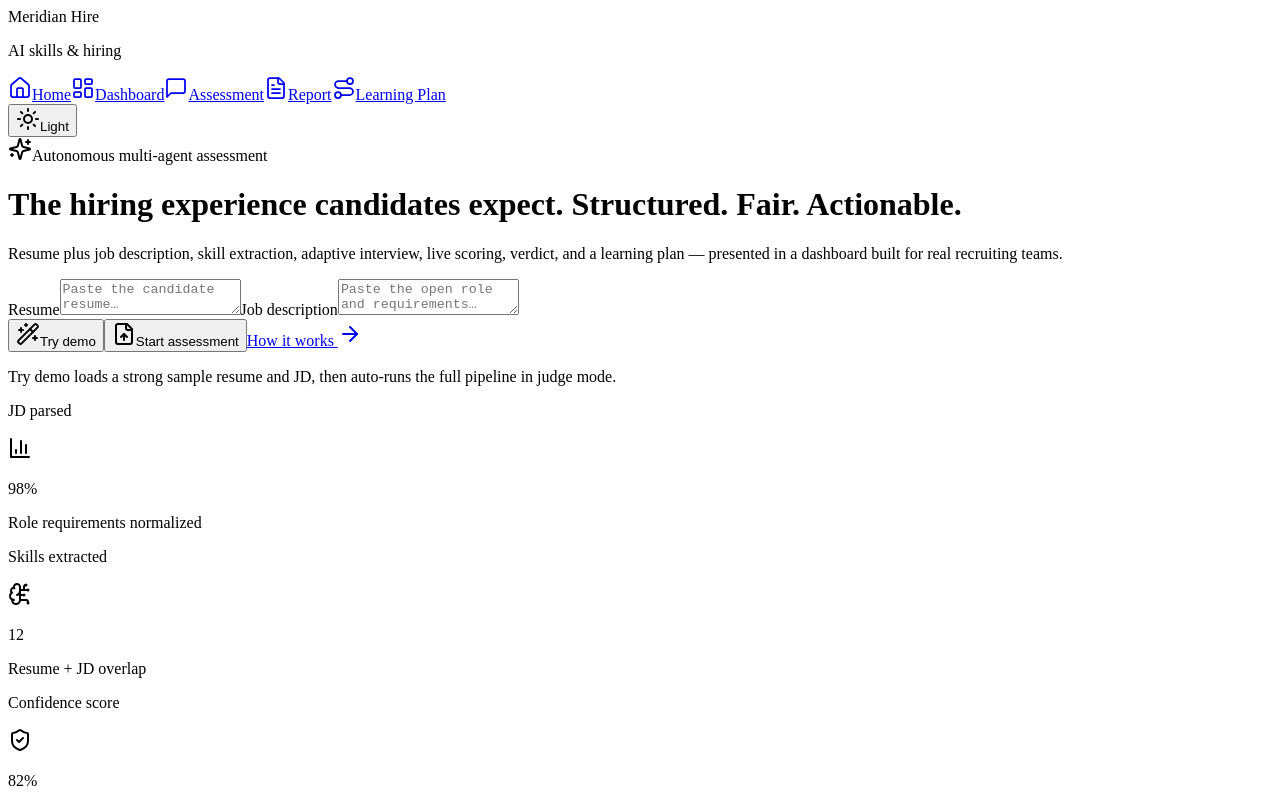
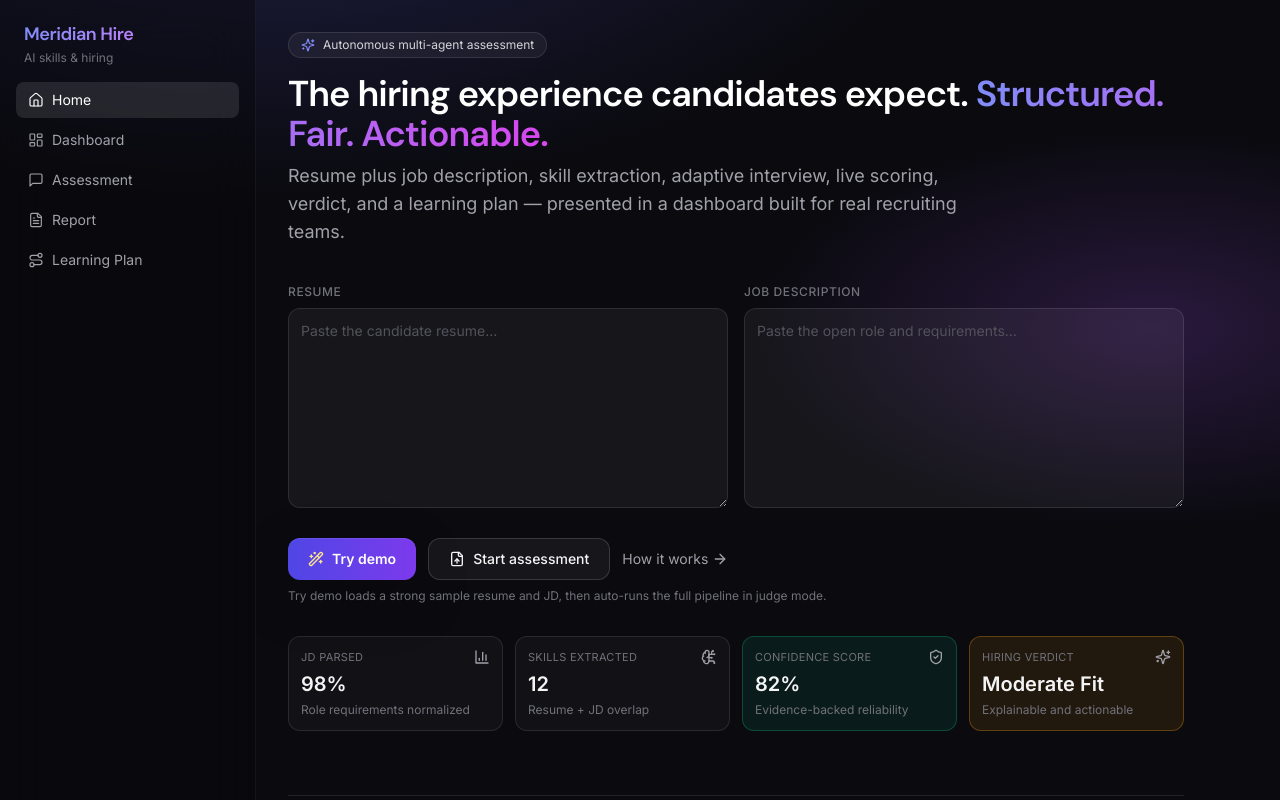
Before and after one commit to abhiramyadav22/MeridianHire-AI, a React (Vite) app in the folder client/: page / in a window 1280 px wide. Shown: the top 800 px of the page. Built offline with nearby package versions, Linux system fonts and the light colour scheme.

Commit message:
update routing + session + main fix

```diff
--- a/client/src/App.jsx
+++ b/client/src/App.jsx
@@ -1,5 +1,4 @@
 import { Routes, Route, Navigate } from 'react-router-dom';
-
 import { Shell } from './components/Layout/Shell';
 import Home from './pages/Home';
 import DashboardPage from './pages/DashboardPage';
--- a/client/src/main.jsx
+++ b/client/src/main.jsx
@@ -1,16 +1,19 @@
 import React from 'react';
 import ReactDOM from 'react-dom/client';
 import { BrowserRouter } from 'react-router-dom';
-
 import App from './App';
-import { SessionProvider } from './context/SessionContext'; // adjust path if needed
+import { ThemeProvider } from './context/ThemeContext';
+import { SessionProvider } from './context/SessionContext';
+import './index.css';
 
 ReactDOM.createRoot(document.getElementById('root')).render(
   <React.StrictMode>
     <BrowserRouter>
-      <SessionProvider>
-        <App />
-      </SessionProvider>
+      <ThemeProvider>
+        <SessionProvider>
+          <App />
+        </SessionProvider>
+      </ThemeProvider>
     </BrowserRouter>
   </React.StrictMode>
 );
```
